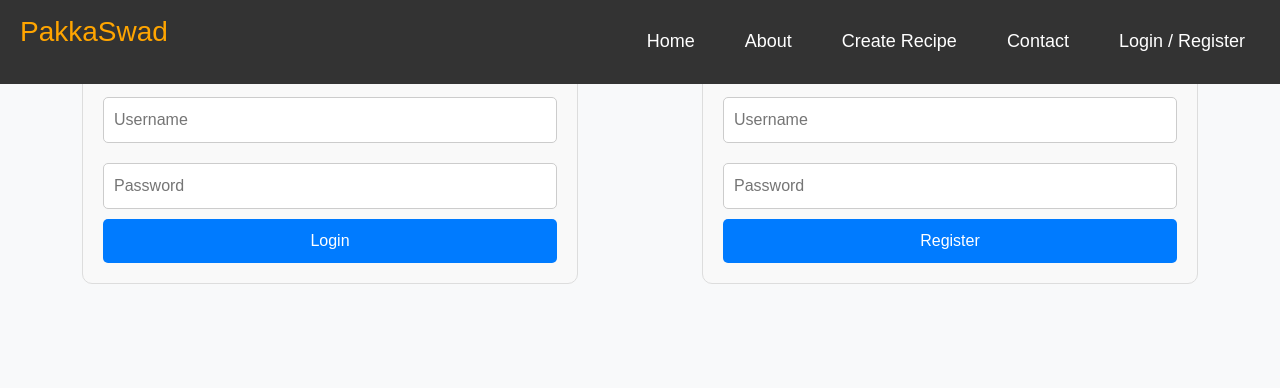
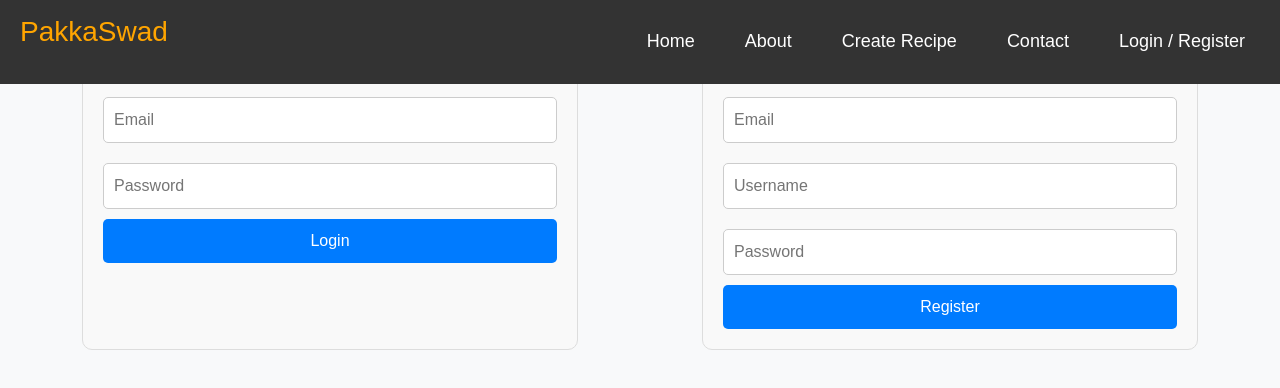
Before and after one commit to TejaNagaSri13/RecipeBook, a React (Create React App) app in the folder frontend/: page /auth in a window 1280 px wide. Shown: the top 388 px of the page. Built offline with nearby package versions, Linux system fonts and the light colour scheme.

Commit message:
Update Auth.jsx

```diff
--- a/frontend/src/pages/Auth.jsx
+++ b/frontend/src/pages/Auth.jsx
@@ -14,8 +14,8 @@ export const Auth = ({ setIsLoggedIn }) => {
 };
 
 const Login = ({ setIsLoggedIn }) => {
-  const [_, setCookies] = useCookies(["access_token"]);
-  const [username, setUsername] = useState("");
+  const [_, setCookies] = useCookies(["token"]);
+  const [email, setEmail] = useState("");
   const [password, setPassword] = useState("");
   const navigate = useNavigate();
 
@@ -23,17 +23,17 @@ const Login = ({ setIsLoggedIn }) => {
     event.preventDefault();
 
     try {
-      const result = await axios.post("https://recipebook-nlcw.onrender.com/auth/login", {
-        username,
+      const response = await axios.post("https://recipebook-nlcw.onrender.com/login", {
+        email,
         password,
       });
 
-      setCookies("access_token", result.data.token);
-      localStorage.setItem("username", result.data.userID);
+      setCookies("token", response.data.token, { path: "/" });
+      localStorage.setItem("username", response.data.username);
       setIsLoggedIn(true);
       navigate("/");
     } catch (error) {
-      alert("Invalid credentials");
+      alert("Invalid credentials. Please try again.");
     }
   };
 
@@ -41,7 +41,7 @@ const Login = ({ setIsLoggedIn }) => {
     <div className="auth-container">
       <form onSubmit={handleSubmit}>
         <h2>Login</h2>
-        <input type="text" placeholder="Username" value={username} onChange={(e) => setUsername(e.target.value)} />
+        <input type="email" placeholder="Email" value={email} onChange={(e) => setEmail(e.target.value)} />
         <input type="password" placeholder="Password" value={password} onChange={(e) => setPassword(e.target.value)} />
         <button type="submit">Login</button>
       </form>
@@ -50,19 +50,22 @@ const Login = ({ setIsLoggedIn }) => {
 };
 
 const Register = () => {
+  const [email, setEmail] = useState("");
   const [username, setUsername] = useState("");
   const [password, setPassword] = useState("");
 
   const handleSubmit = async (event) => {
     event.preventDefault();
     try {
-      await axios.post("https://recipebook-nlcw.onrender.com/auth/register", {
+      await axios.post("https://recipebook-nlcw.onrender.com/register", {
+        email,
         username,
         password,
       });
       alert("Registration Completed! Now login.");
     } catch (error) {
       console.error(error);
+      alert("Error registering user.");
     }
   };
 
@@ -70,6 +73,7 @@ const Register = () => {
     <div className="auth-container">
       <form onSubmit={handleSubmit}>
         <h2>Register</h2>
+        <input type="email" placeholder="Email" value={email} onChange={(e) => setEmail(e.target.value)} />
         <input type="text" placeholder="Username" value={username} onChange={(e) => setUsername(e.target.value)} />
         <input type="password" placeholder="Password" value={password} onChange={(e) => setPassword(e.target.value)} />
         <button type="submit">Register</button>
```
